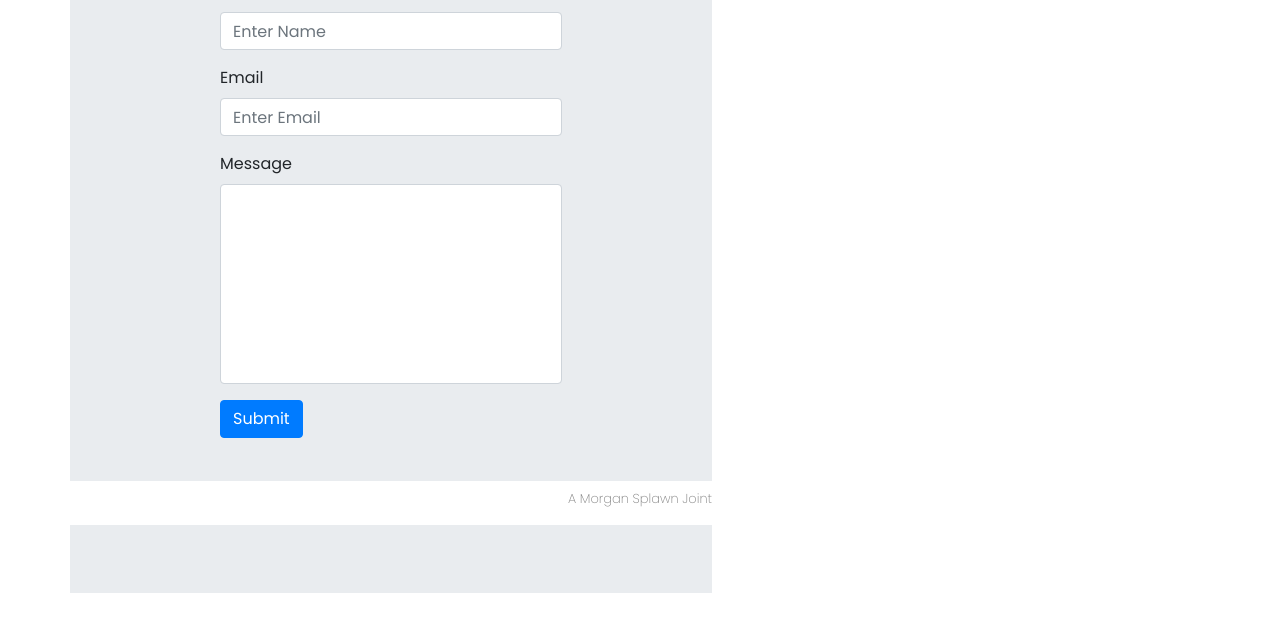
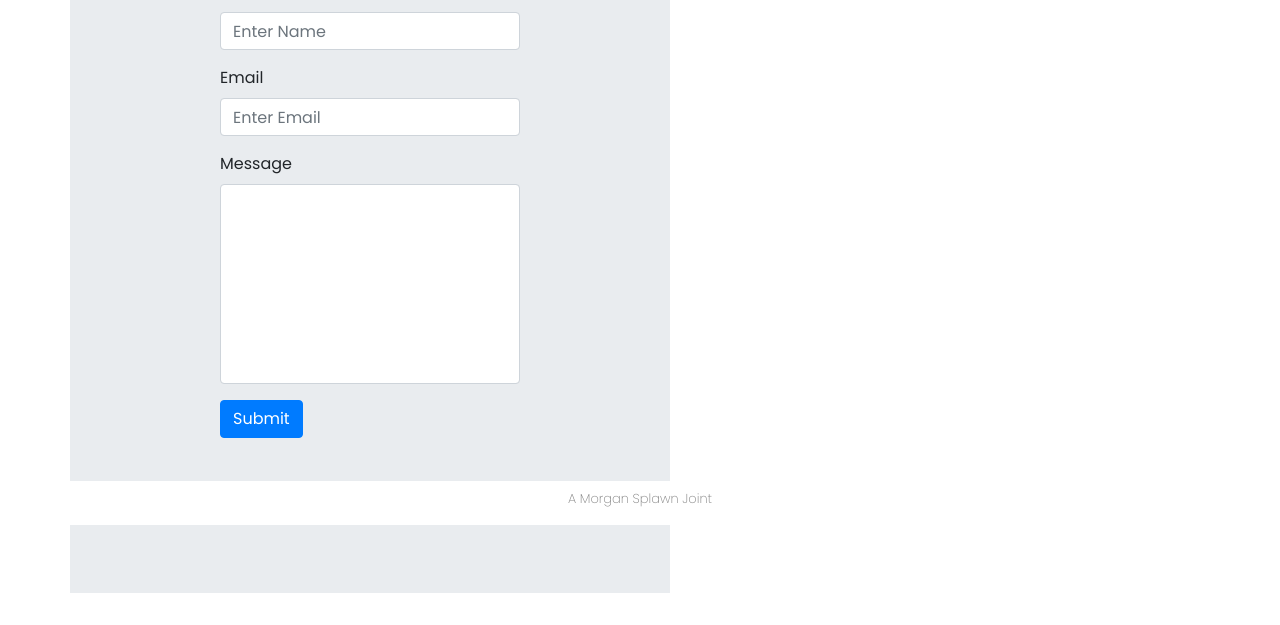
Before and after one commit to msplawn/morgan-splawn-portfolio, a plain HTML site: page contact.html in a window 1280 px wide. Shown: the part 275-900 px from the top of the page. Drawn offline with nearby package versions, Linux system fonts and the light colour scheme.

```diff
--- a/contact.html
+++ b/contact.html
@@ -45,22 +45,22 @@
             <div class="column-md-10">
                 <div class="jumbotron jumbotron-fluid">
                     <div class="container" id="email-form">
-                        <h1 class="display-4">Contact</h1>
+                        <h2 class="display-4">Contact</h2>
 
                         <form>
                             <div class="form-group">
                               <label for="exampleInputName1">Name</label>
-                              <input type="text" class="form-control" id="exampleInputName1" aria-describedby="emailHelp" placeholder="Enter Name">
+                              <input type="text" class="form-control" id="exampleInputName1" placeholder="Enter Name">
                             </div>
 
                             <div class="form-group">
                               <label for="exampleInputEmail1">Email</label>
-                              <input type="email" class="form-control" id="exampleInputEmail1" aria-describedby="emailHelp" placeholder="Enter Email">
+                              <input type="email" class="form-control" id="exampleInputEmail1" placeholder="Enter Email">
                             </div>
 
                             <div class="form-group">
                               <label for="exampleInputMessage1">Message</label>
-                              <input type="text" class="form-control" id="exampleInputMessage1" aria-describedby="messageHelp" placeholder="">
+                              <input type="text" class="form-control" id="exampleInputMessage1" placeholder="">
                             </div>
 
                             <button type="submit" class="btn btn-primary">Submit</button>
--- a/style.css
+++ b/style.css
@@ -90,6 +90,7 @@ h3  {
 #email-form {
     padding-left: 150px;
     padding-right: 150px;
+    width: 600px;
 }
 
 @media screen and (max-width: 768px) {
```
